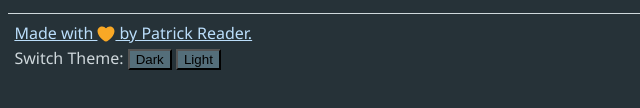
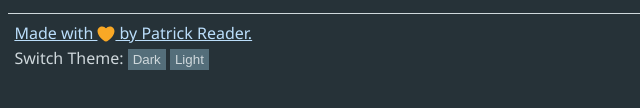
Before and after one commit to patrickreader/WebDesign, a plain HTML site: page contact.html in a window 1280 px wide. Shown: the part 410-518 px from the top of the page, 0-640 px from the left. Drawn offline with nearby package versions, Linux system fonts and the light colour scheme.

Commit message:
fix button border

```diff
--- a/css1.css
+++ b/css1.css
@@ -78,7 +78,7 @@ main details[open] summary {
   max-height: 75vh;
 }
 
-input, textarea {
+input, textarea, button {
   background: #37474F;
   border: 1px solid #546E7A;
   padding: 2px 4px;
```
